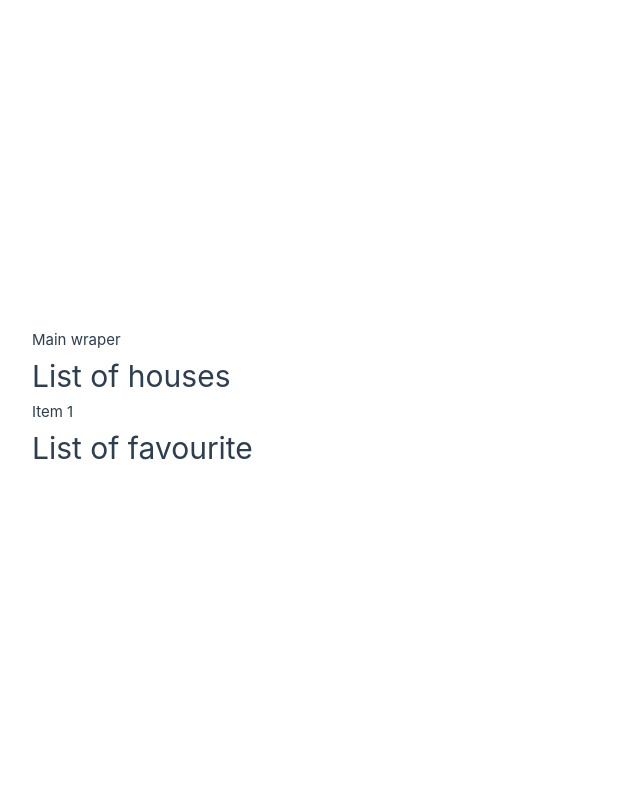
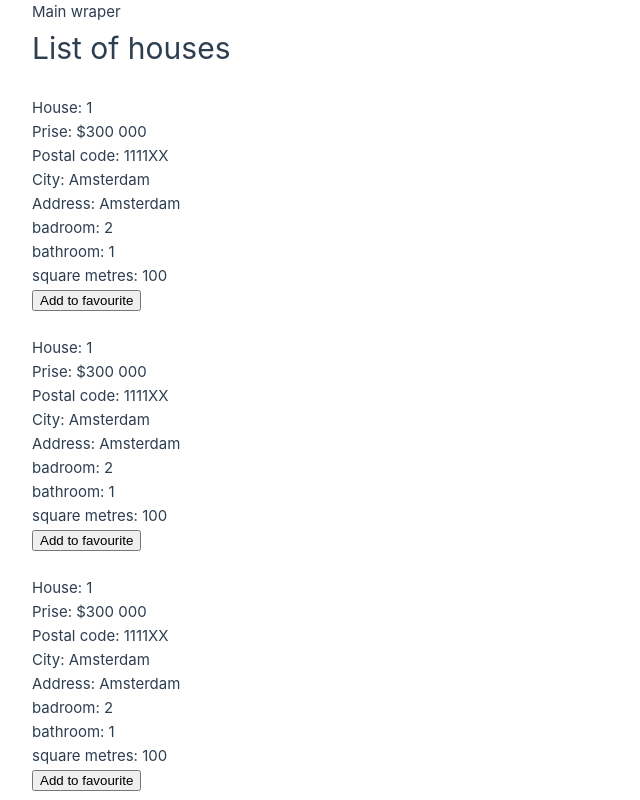
Before and after one commit to NataliiaRe/House-Listing-App, a Vue app: page / in a window 1280 px wide. Shown: the top 800 px of the page, without its empty margins (0-640 px from the left). Built offline with nearby package versions, Linux system fonts and the light colour scheme.

Commit message:
Added description to the item

```diff
--- a/src/components/ListItem.vue
+++ b/src/components/ListItem.vue
@@ -13,7 +13,18 @@ export default {
 </script>
 
 <template>
-  <div class="list-item">Item 1</div>
+  <div class="list-item">
+    <img src="" alt="" />
+    <p>House: 1</p>
+    <p>Prise: $300 000</p>
+    <p>Postal code: 1111XX</p>
+    <p>City: Amsterdam</p>
+    <p>Address: Amsterdam</p>
+    <p>badroom: 2</p>
+    <p>bathroom: 1</p>
+    <p>square metres: 100</p>
+    <button>Add to favourite</button>
+  </div>
 </template>
 
 <style></style>
--- a/src/components/ListMain.vue
+++ b/src/components/ListMain.vue
@@ -18,6 +18,9 @@ export default {
   <div class="list-main">
     <h1>List of houses</h1>
     <ListItem />
+    <ListItem />
+    <ListItem />
+    <ListItem />
   </div>
 </template>
 
```
